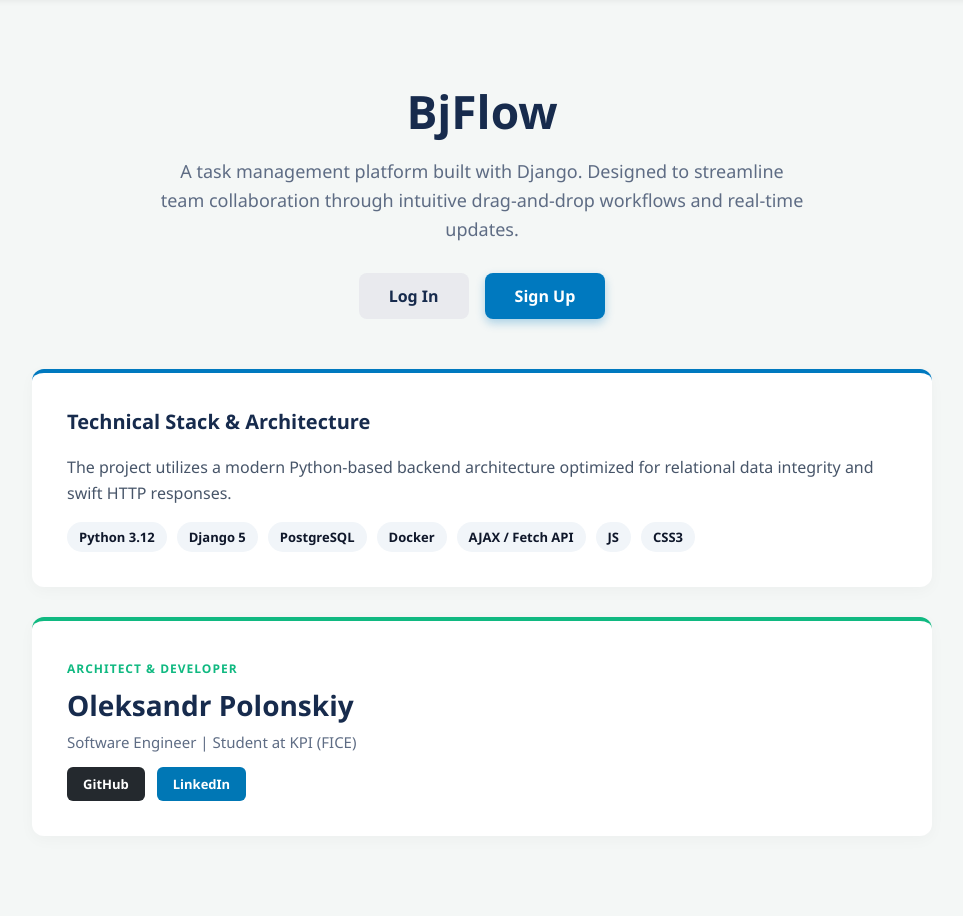
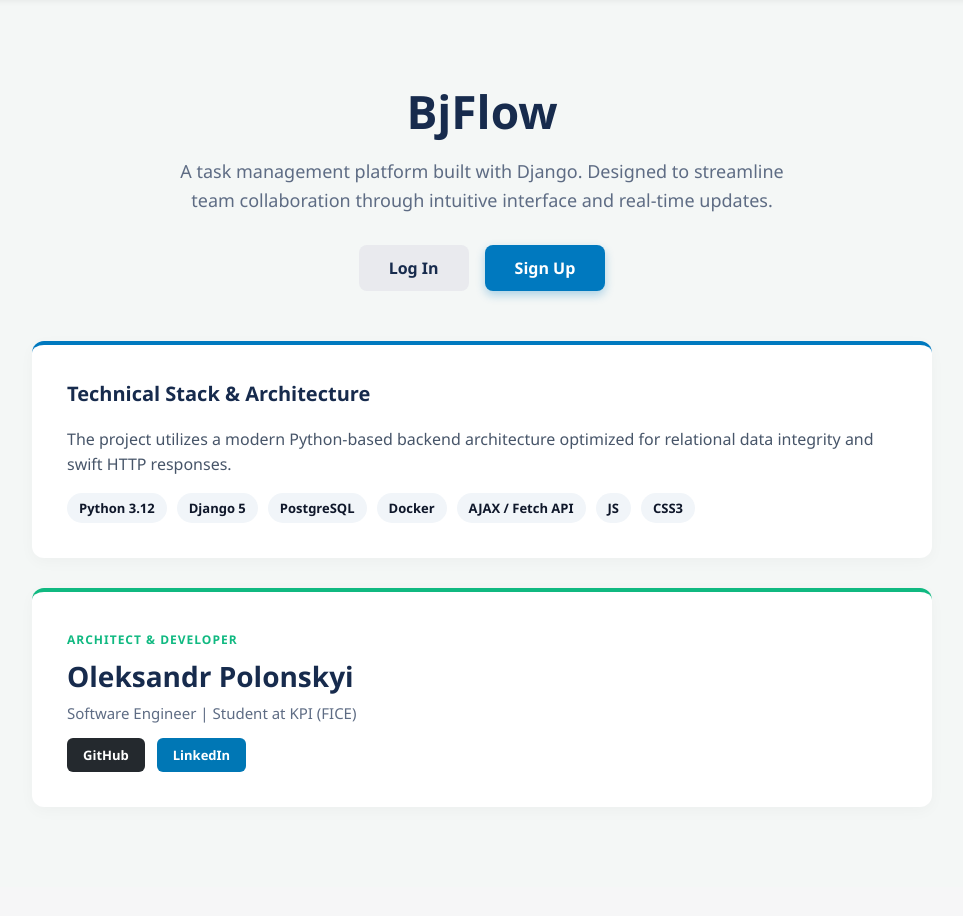
Before and after one commit to pln1/Django-task-tracker, a Django app: page / in a window 1280 px wide. Shown: the part 65-981 px from the top of the page, without its empty margins (158-1121 px from the left). After the commit the page ends 837 px from the top, so only its background shows below. Run offline with Django 5.2, Linux system fonts and the light colour scheme.

Commit message:
correct name

```diff
--- a/tracker/templates/tracker/index.html
+++ b/tracker/templates/tracker/index.html
@@ -17,7 +17,7 @@
     <div style="text-align: center; margin-bottom: 50px;">
         <h1 style="font-size: 46px; color: #172b4d; margin-bottom: 15px; font-weight: 800;">BjFlow</h1>
         <p style="font-size: 18px; color: #5e6c84; max-width: 650px; margin: 0 auto 30px auto; line-height: 1.6;">
-            A task management platform built with Django. Designed to streamline team collaboration through intuitive drag-and-drop workflows and real-time updates.
+            A task management platform built with Django. Designed to streamline team collaboration through intuitive interface and real-time updates.
         </p>
 
         {% if user.is_authenticated %}
@@ -47,7 +47,7 @@
     <div class="readme-section" style="border-top: 4px solid #10b981; display: flex; align-items: center; gap: 30px; flex-wrap: wrap;">
         <div style="flex: 1; min-width: 300px;">
             <span style="text-transform: uppercase; font-size: 12px; font-weight: bold; color: #10b981; letter-spacing: 1px;">Architect & Developer</span>
-            <h2 style="margin: 8px 0; color: #172b4d; font-size: 28px;">Oleksandr Polonskiy</h2>
+            <h2 style="margin: 8px 0; color: #172b4d; font-size: 28px;">Oleksandr Polonskyi</h2>
             <p style="margin: 0 0 15px 0; color: #5e6c84; font-size: 15px; font-weight: 500;">
                 Software Engineer | Student at KPI (FICE)
             </p>
```
Also changed, not shown: README.md.
